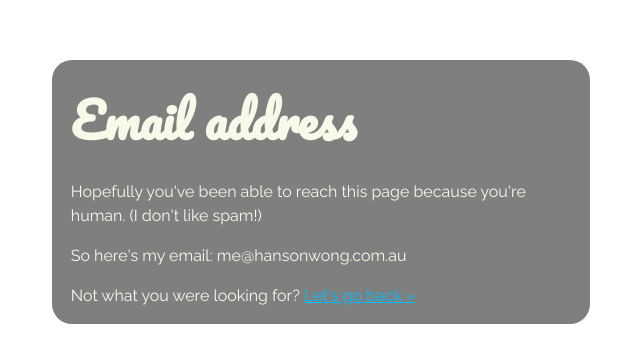
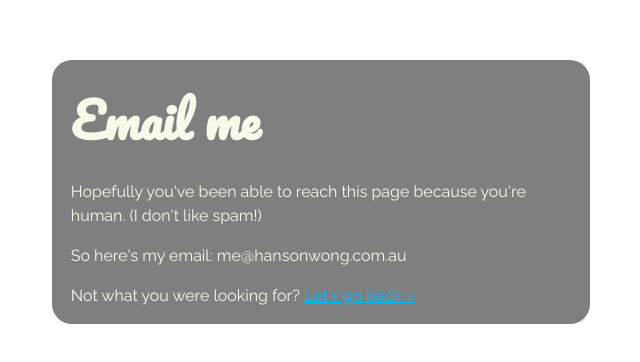
Before and after one commit to Dismounted/dismounted.github.io, a plain HTML site: page email.html in a window 1280 px wide. Shown: the part 208-570 px from the top of the page, without its empty margins (626-1266 px from the left). Drawn offline with nearby package versions, Linux system fonts and the light colour scheme.

```diff
--- a/email.html
+++ b/email.html
@@ -21,7 +21,7 @@
 <body>
 	<div class="wrapper">
 		<article id="content">
-			<h1>Email address</h1>
+			<h1>Email me</h1>
 			<p>Hopefully you've been able to reach this page because you're human. (I don't like spam!)</p>
 			<p>So here's my email: me@<span class="null">Spam Killer!</span>hansonwong.com.au</p>
 			<p>Not what you were looking for? <a href="index.html">Let's go back &raquo;</a></p>
```
Also changed, not shown: index.html (+1 -1 lines).
